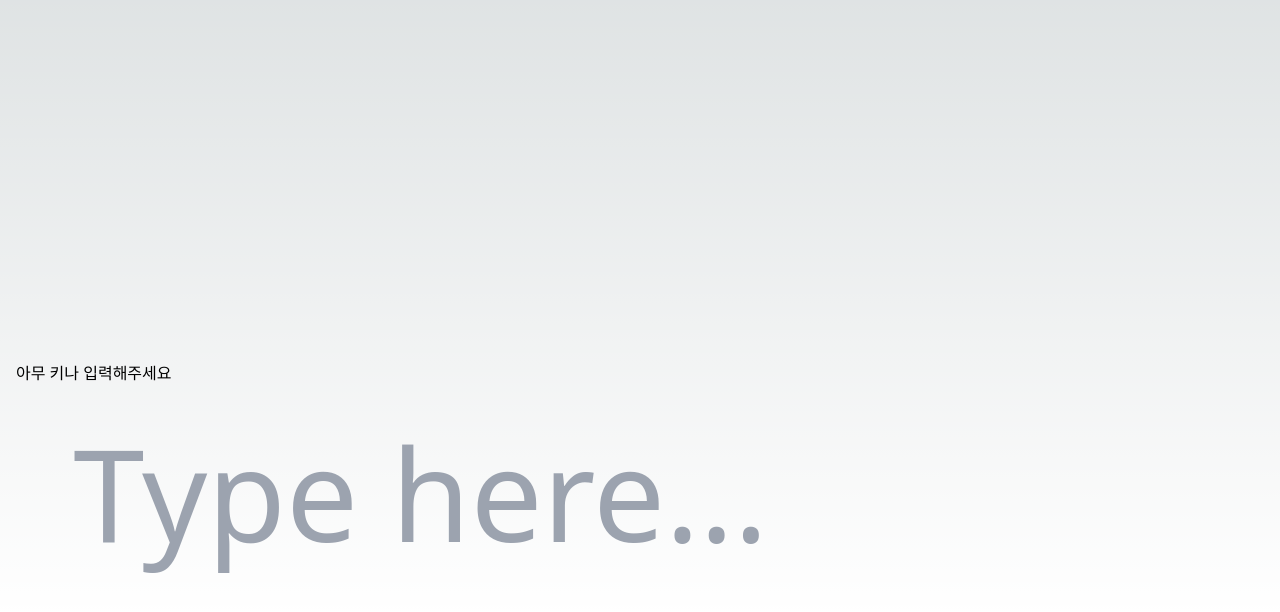
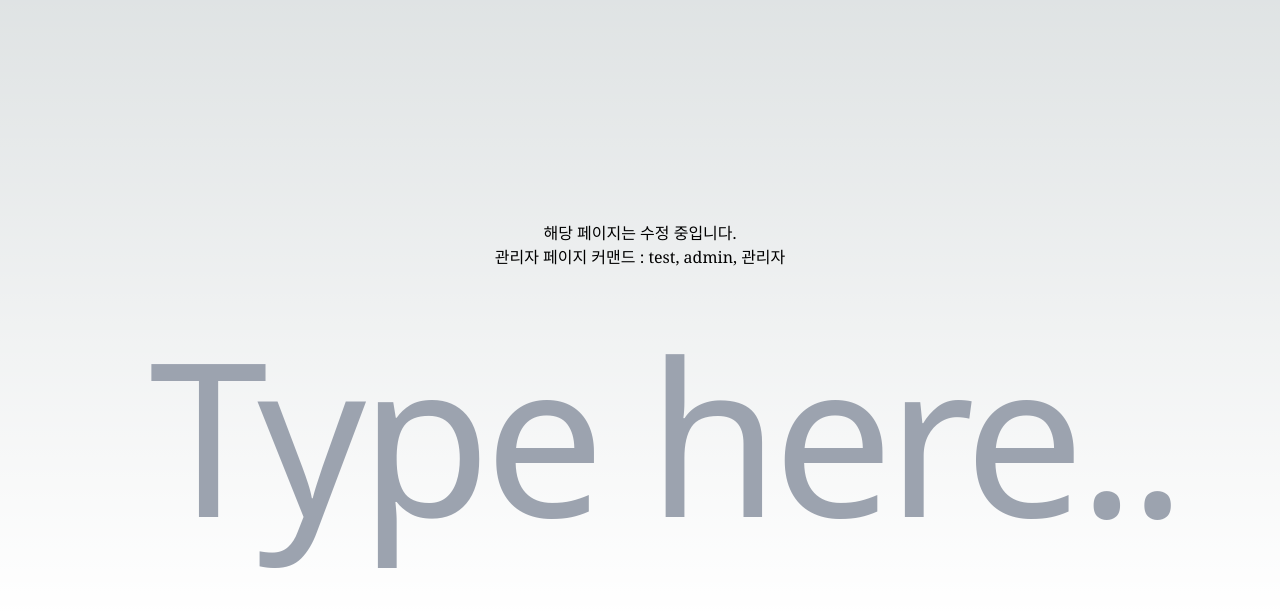
Before and after one commit to YoonJieut/YoonJieutBlog, a Next.js app: page / in a window 1280 px wide. Shown: the part 184-796 px from the top of the page. Built offline with nearby package versions, Linux system fonts and the light colour scheme.

Commit message:
feat : navigation 작업, useRouter()사용 style : 엔트리 텍스트 수정

```diff
--- a/app/components/welcomePart/CustomInputArea.tsx
+++ b/app/components/welcomePart/CustomInputArea.tsx
@@ -1,9 +1,8 @@
 "use client";
 
-import getAdminCommands from "@/app/utils/backend/getCmdArray";
 import { checkWordInArray } from "@/app/utils/checkWordInArray";
-import customFetchJSON from "@/app/utils/frontend/customFetchJSON";
 import fetchJSON from "@/app/utils/frontend/fetchJSON";
+import { useRouter } from "next/navigation";
 import { useEffect, useState } from "react";
 
 const placeholders = [" Type here.", " Type here..", " Type here..."];
@@ -13,6 +12,14 @@ export const CustomInputArea = (): JSX.Element => {
 
   // todo : 나중에 인풋 내용에 따라 라우팅을 다르게 해야 한다.
   const [inputValue, setInputValue] = useState("관리자");
+
+  // 라우트 전용
+
+  const router = useRouter();
+  function moveToPage(page: string) {
+    // 다른 페이지로 이동
+    router.push(page);
+  }
 
   useEffect(() => {
     const interval = setInterval(() => {
@@ -29,14 +36,17 @@ export const CustomInputArea = (): JSX.Element => {
     height: "100%",
     outline: "none",
     background: "transparent",
-    fontSize: "calc(100vw / 10)",
+    fontSize: "calc(100vw / 6)",
     padding: "4px 8px",
+    textAlign: "center",
+    letterSpacing: "-0.03em",
   };
 
   const handleKeyPress = (event: React.KeyboardEvent<HTMLInputElement>) => {
     if (event.key === "Enter") {
-      //엔터 이벤트를 여기서 처리
+      // 디버깅용 콘솔로그
       console.log("Enter");
+      console.log(inputValue);
 
       // 페치로 배열가져오기
       fetchJSON("/api/cmdArray")
@@ -44,7 +54,10 @@ export const CustomInputArea = (): JSX.Element => {
           console.log(data);
           if (checkWordInArray(inputValue, data)) {
             // 관리자 명령어가 있는 경우
-            window.location.href = "/admin";
+            // todo : 보안적 측면으로 이 url이 나타나지 않는 형태로 한다.
+            moveToPage("/admin");
+          } else {
+            moveToPage("/main");
           }
         })
         .catch((error) => {
--- a/app/page.tsx
+++ b/app/page.tsx
@@ -4,9 +4,12 @@ import { ResponseBox } from "@/app/components/welcomePart/ResponseBox";
 
 export default function Home() {
   return (
-    <main className="w-screen h-screen flex flex-col justify-end overflow-hidden p-4">
+    <main className="w-screen h-screen flex flex-col justify-end items-center overflow-hidden p-4">
       {/* <ResponseBox /> */}
-      <p className="font-thin font-serif">아무 키나 입력해주세요</p>
+      <p className="font-thin font-serif">해당 페이지는 수정 중입니다.</p>
+      <p className="font-thin font-serif">
+        관리자 페이지 커맨드 : test, admin, 관리자
+      </p>
       <CustomInputArea />
     </main>
   );
```
